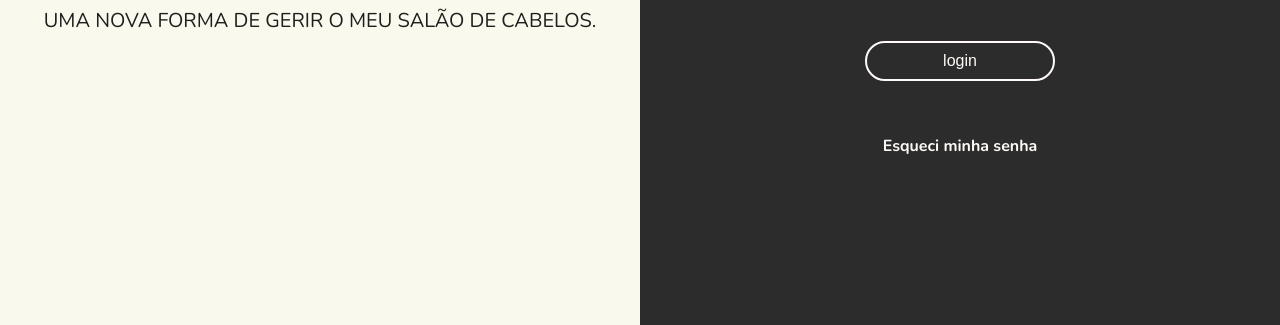
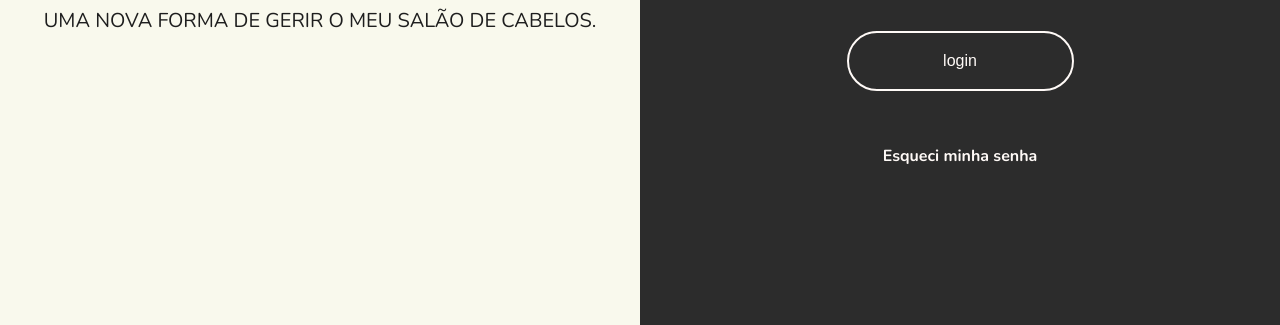
Before and after one commit to gabriellaxavier05/projeto-sistema-cabeleireiro, a website: page Site/index.html in a window 1280 px wide. Shown: the part 475-800 px from the top of the page. Drawn offline with nearby package versions, Linux system fonts and the light colour scheme.

Commit message:
Ajustes btn 'login'

```diff
--- a/Site/css/login.css
+++ b/Site/css/login.css
@@ -118,8 +118,8 @@ input:focus {
 
 /* Estilo do botão de login */
 .btn-login {
-    width: 190px;
-    height: 40px;
+    width: 227px;
+    height: 60px;
     border-radius: 30px;
     border: 2px solid #FFFAF7;
     background-color: transparent;
```
